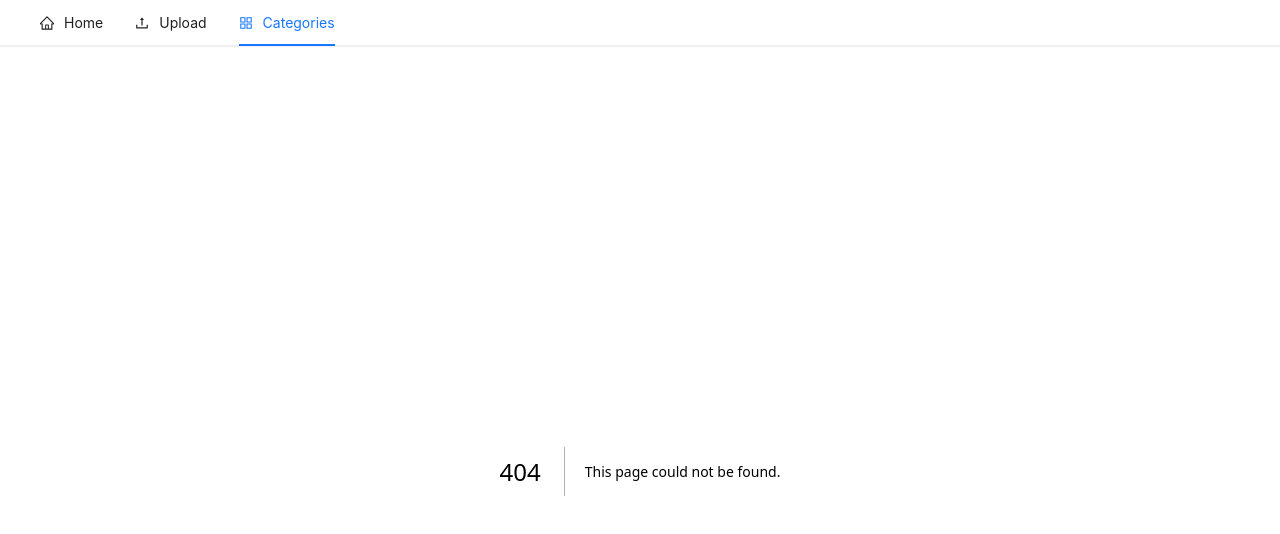
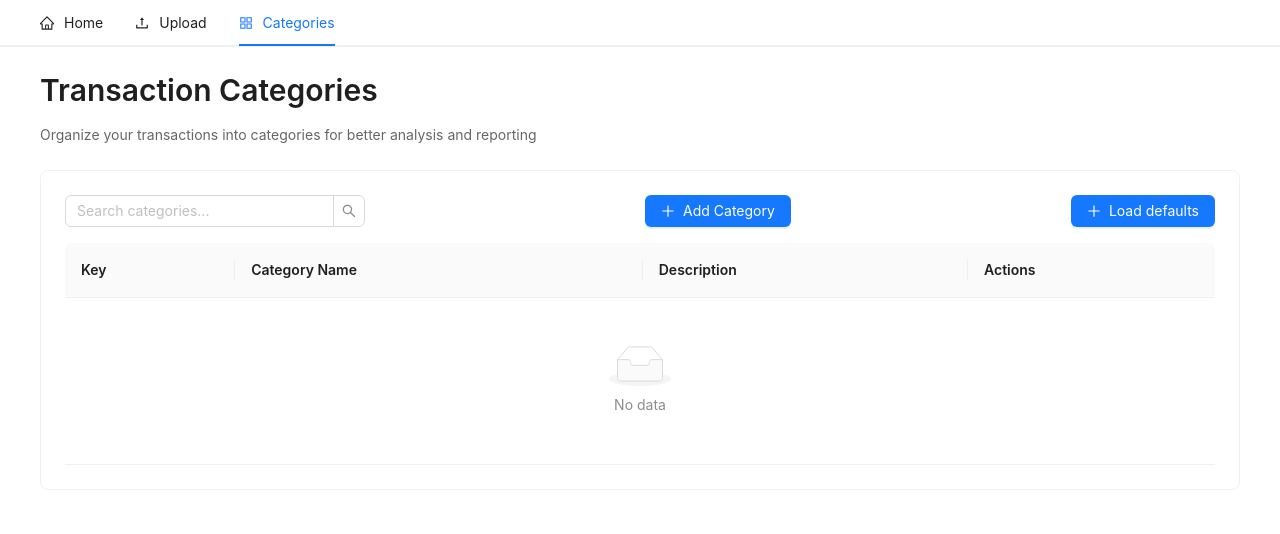
Before and after one commit to ryantan/statements-analyzer, a Next.js app: page /categories in a window 1280 px wide. Before the commit this address had no page. Shown: the top 534 px of the page. Built offline with nearby package versions, Linux system fonts and the light colour scheme; what @ant-design/nextjs-registry would draw is missing.

Commit message:
feat(app): add basic category page

```diff
--- /dev/null
+++ b/src/app/categories/page.tsx
@@ -0,0 +1,7 @@
+'use client';
+
+import { CategoriesPage } from '@/features/category/Category';
+
+export default function Page() {
+  return <CategoriesPage />;
+}
```
